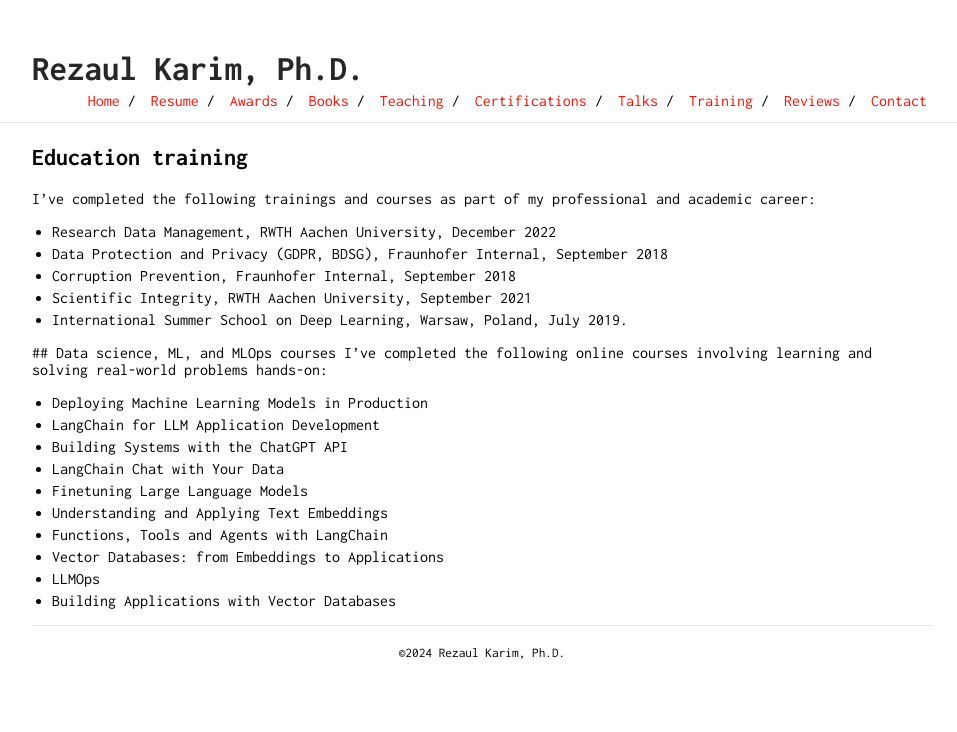
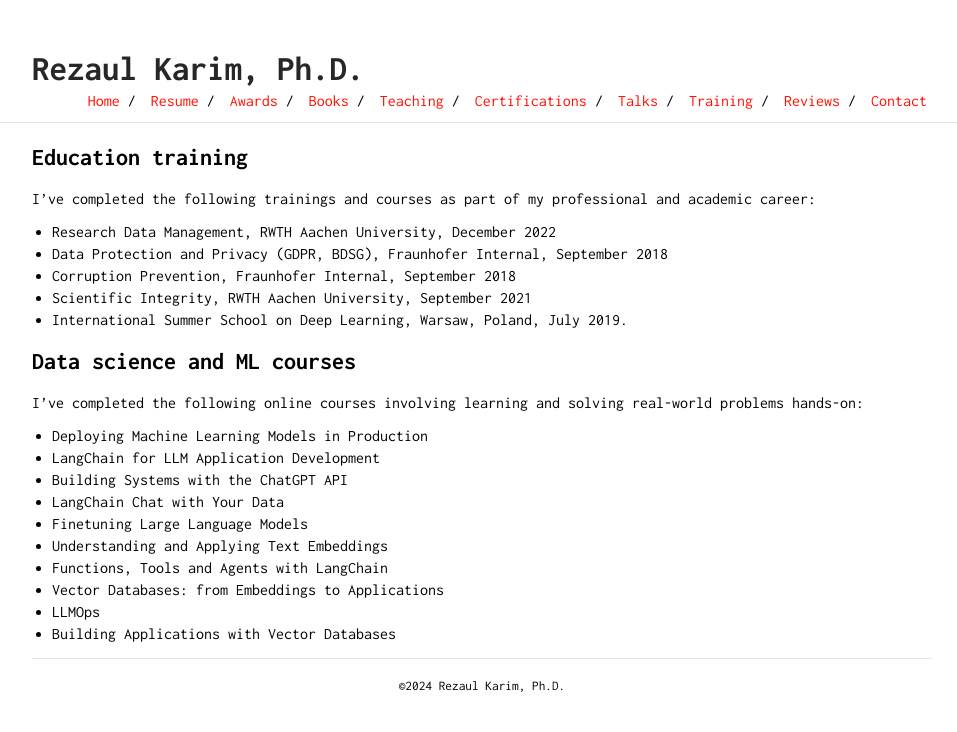
Before and after one commit to rezacsedu/rezacsedu.github.io, a Jekyll site: the page built from training.md, in a window 1280 px wide. Shown: the top 732 px of the page, without its empty margins (158-1115 px from the left). Built offline with Jekyll 4.4.1, drawn with Linux system fonts in a browser that asks for light colours; our own code applies the rules of GitHub Pages for plain Markdown files.

Commit message:
Update training.md

```diff
--- a/training.md
+++ b/training.md
@@ -6,7 +6,7 @@ I've completed the following trainings and courses as part of my professional an
   - Scientific Integrity, RWTH Aachen University, September 2021
   - International Summer School on Deep Learning, Warsaw, Poland, July 2019.
 
-  ## Data science, ML, and MLOps courses
+## Data science and ML courses
   I've completed the following online courses involving learning and solving real-world problems hands-on:
   - Deploying Machine Learning Models in Production
   - LangChain for LLM Application Development
```
